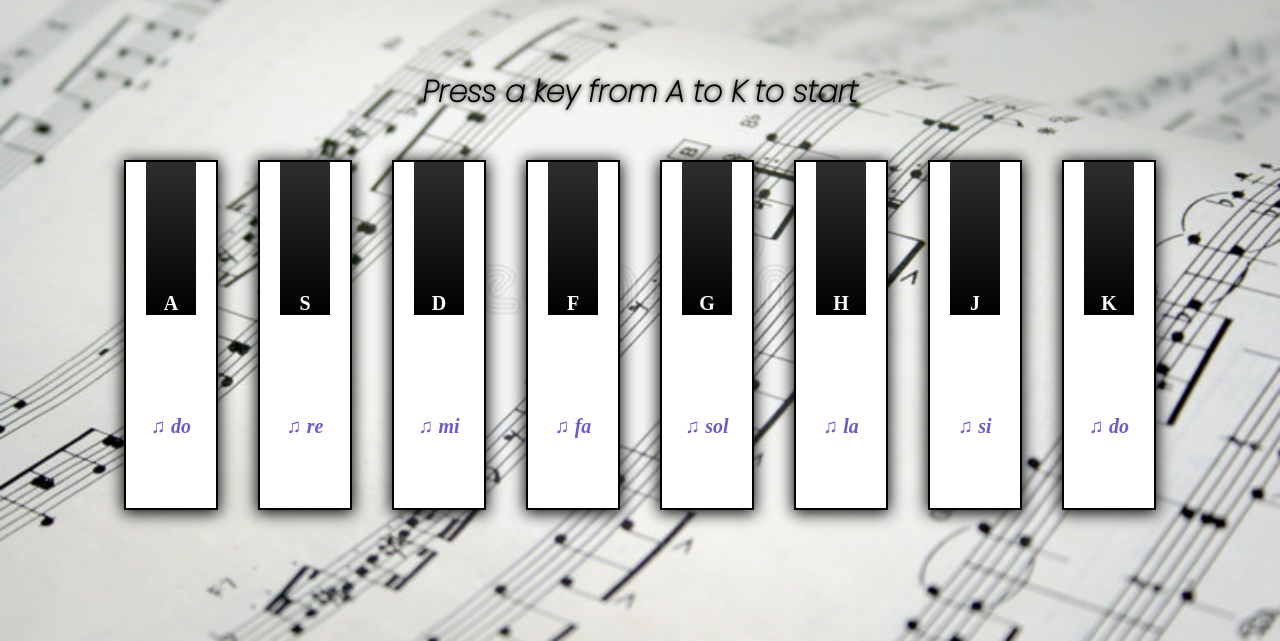
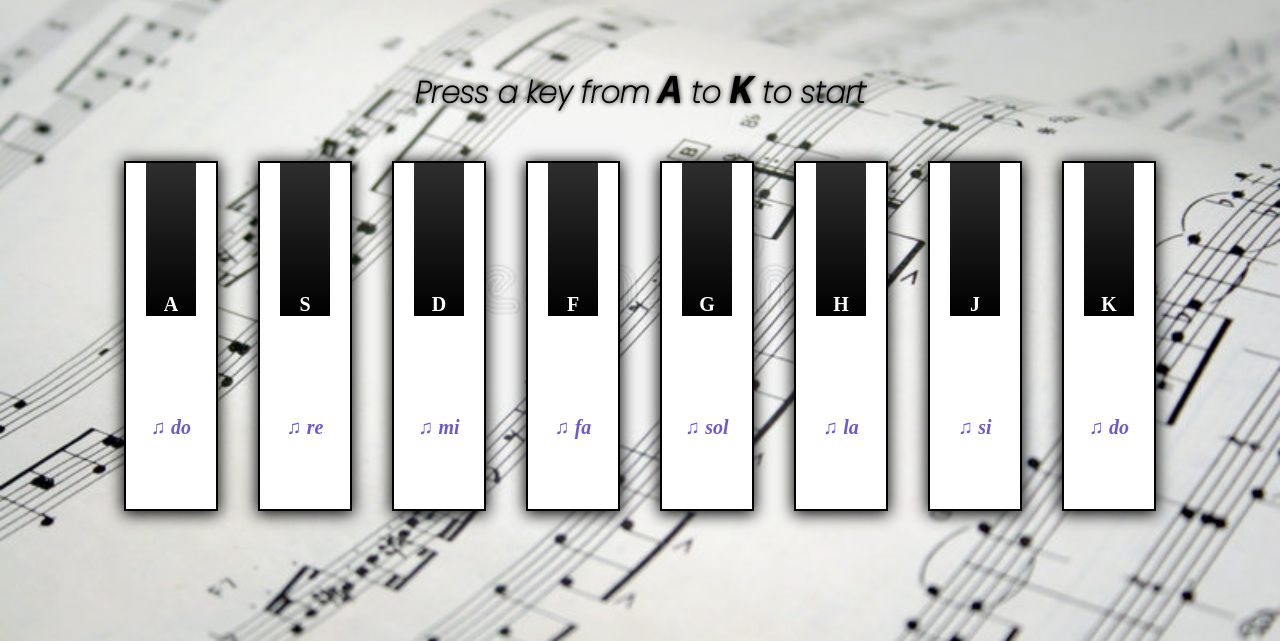
Before and after one commit to buondevid/pianoforte, a plain HTML site: page index.html in a window 1280 px wide. Shown: the part 159-800 px from the top of the page. Drawn offline with Linux system fonts and the light colour scheme.

Commit message:
add how to, icons and README

```diff
--- a/index.html
+++ b/index.html
@@ -15,7 +15,7 @@
 
 <body>
 	<h1>When people tell you: "go <span>forte</span>".... You go <span>PIANO!</span></h1>
-	<h2><em>Press a key from A to K to start</em></h2>
+	<h2><em>Press a key from <code>A</code> to <code>K</code> to start</em></h2>
 
   <div class="keys">
     <div data-key="65" class="key">
@@ -61,10 +61,7 @@
   <audio data-key="74" src="25169__pacway__piano/442982__pacway__si-b.m4a"></audio>
   <audio data-key="75" src="25169__pacway__piano/442984__pacway__octave-do-c.m4a"></audio>
 
-
   <script>
-
-
     function playAudio(e) {
       const key = document.querySelector(`.key[data-key="${e.keyCode}"]`);
       const audio = document.querySelector(`audio[data-key="${e.keyCode}"]`);
@@ -89,15 +86,5 @@
 			{document.querySelector('h2').style.display = 'none'};
 		})
   </script>
-
-
-
-
-
-
-
-
-
 </body>
-
 </html>
--- a/styles.css
+++ b/styles.css
@@ -13,6 +13,10 @@
   font-size: 2rem;
   color: black;
 	font-weight: bold;
+}
+
+code {
+	font-size: 4rem;
 }
 
 .keys {
```
Also changed, not shown: preview-piano.png (added), 1 other file.
